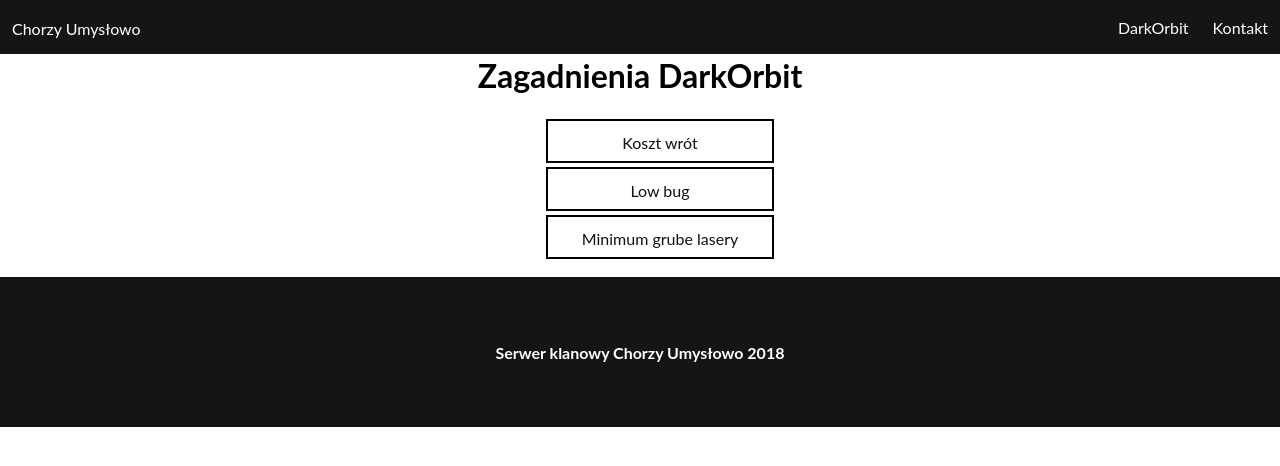
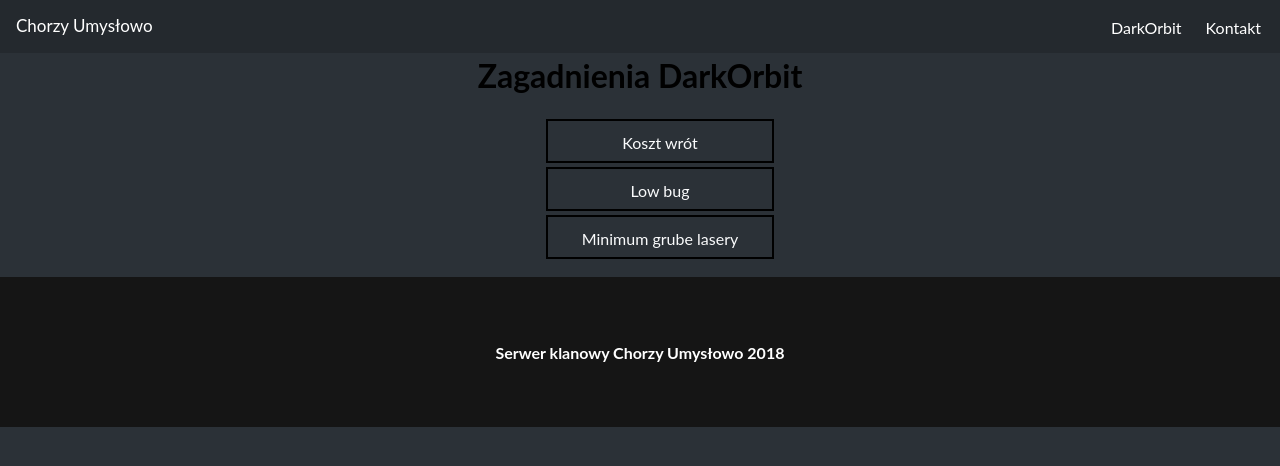
Before and after one commit to MrZuXii/H2K1, a plain HTML site: page darkorbit.html in a window 1280 px wide. Drawn offline with nearby package versions, Linux system fonts and the light colour scheme.

Commit message:
Nowy Wygład

```diff
--- a/css/animation.css
+++ b/css/animation.css
@@ -1,17 +1,17 @@
 /* linki */
 a:link
 {
-    color: #111;
+    color: #FAFBFC;
 }
 a:hover
 {
-	color: #111;
+	color: #FAFBFC;
 }
 a:active
 {
-    color: #111;
+    color: #FAFBFC;
 }
 a:visited
 {
-    color: #111;
+    color: #FAFBFC;
 }
--- a/css/main.css
+++ b/css/main.css
@@ -1,9 +1,28 @@
+::-webkit-scrollbar {
+    width: 10px;
+  }
+
+  /* Track */
+  ::-webkit-scrollbar-track {
+    background: #2B3137;
+  }
+
+  /* Handle */
+  ::-webkit-scrollbar-thumb {
+    background: #fff;
+  }
+
+  /* Handle on hover */
+  ::-webkit-scrollbar-thumb:hover {
+    background: #FAFBFC;
+  }
 /* 1.Główne */
 body {
 	margin: 0px;
 	font-family: 'Lato', sans-serif;
 	line-height: 1.2;
-	color: black;
+    color: #FAFBFC;
+	background: #2B3137;
 }
 main {
 	margin-top: 57px;
@@ -12,22 +31,23 @@ main {
 
 /* 2.Nawigacja */
 .nav_bar {
-	position: fixed;
-    background: #151515;
+    position: fixed;
+    background: #24292E;
     left: 0;
     right: 0;
     top: 0;
-    padding: 7px 0 7px 0;
     z-index: 2;
-    height: 40px;
+    height: 53px !important;
     color: #fff;
 }
 #logo {
-	display: flex;
-    justify-content: flex-start;
     position: absolute;
-    height: 16px;
-    padding: 12px 12px;
+    padding: 11px;
+    font-size: 17px;
+    color: #fff;
+    top: 5px;
+    left: 5px;
+    font-weight: 400;
 }
 #logo:hover {
 	border: 1px solid #fff;
@@ -45,7 +65,7 @@ main {
     margin: 0;
     justify-content: flex-end;
     display: flex;
-	background: #151515;
+	padding: 7px;
 }
 .menu
 {
@@ -80,7 +100,6 @@ a {
 /* Koniec Nawigacji */
 /* Sekcje */
 .welcome {
-    color: black;
     font-size: 3rem;
     margin-top: 100px;
     margin-bottom: 50px;
@@ -91,21 +110,20 @@ a {
 }
 #connect a {
     font-size: 28px;
-    color: black;
-    border: 2px solid black;
+    border: 2px solid white;
     padding: 9px 17px;
     font-weight: 800;
 }
 #ts3 {
-	background: url(../monitor.jpg) center no-repeat;
+	background: url(../monitor.png) center no-repeat;
 	width: 100%;
     height: 849px;
 }
 .ts3viewer {
-	width: 780px;
+	width: 773px;
     margin: auto;
     height: 492px;
-    padding-top: 86px;
+    padding-top: 90px;
 }
 #wilget {
 	text-align: center;
```
Also changed, not shown: index.html (+12 -4 lines), monitor.jpg, monitor.png (added).
